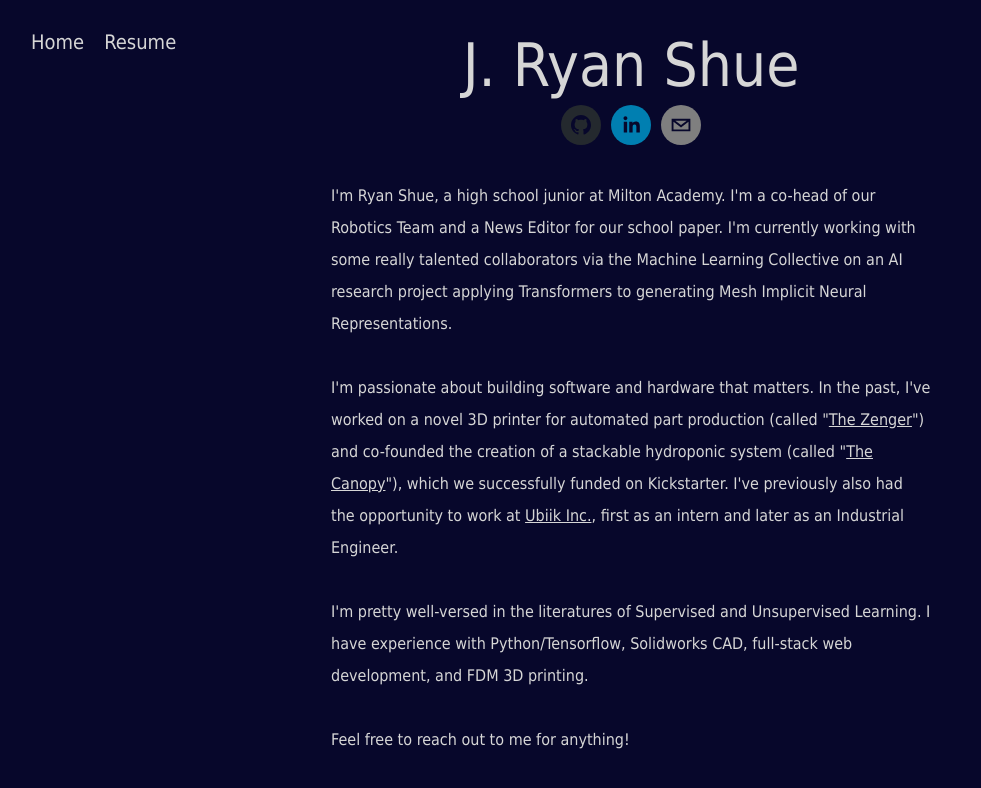
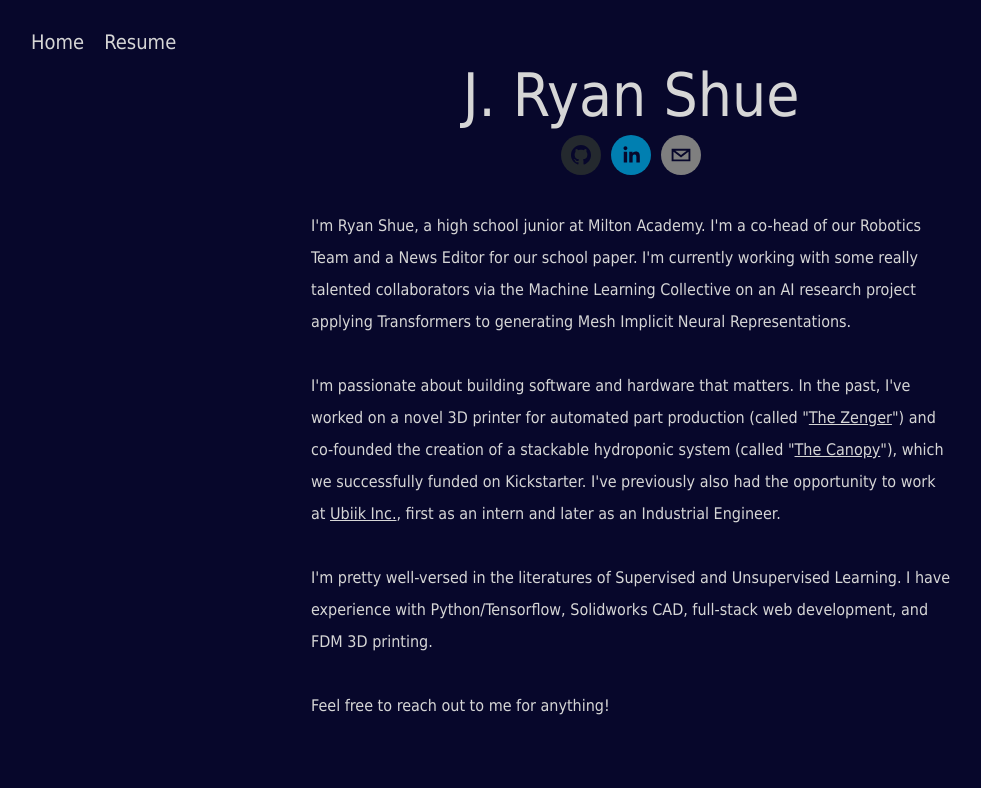
Before and after one commit to JRyanShue/personal-website, a React (Create React App) app: page / in a window 1280 px wide. Shown: the top 788 px of the page, without its empty margins (9-990 px from the left). Built offline with nearby package versions, Linux system fonts and the light colour scheme.

Commit message:
minor changes

```diff
--- a/src/App.css
+++ b/src/App.css
@@ -53,6 +53,8 @@
 
 .front-menubar {
 
+  margin: auto;
+  margin-top: -30px;
   position: absolute;
   display: flex;
   left: 30px;
@@ -70,7 +72,8 @@
 
 .front-title {
 
-  margin-top: 30px;
+  margin: auto;
+  margin-top: 60px;
   border: 10px;
   font-family: Tahoma, sans-serif;
   font-size: 60px;
@@ -83,7 +86,7 @@
   margin: auto;
   margin-top: 30px;
   margin-bottom: 30px;
-  width: 600px;
+  width: 50%;
   font-family: Tahoma, sans-serif;
   line-height: 2;
   font-size: 16px;
```
